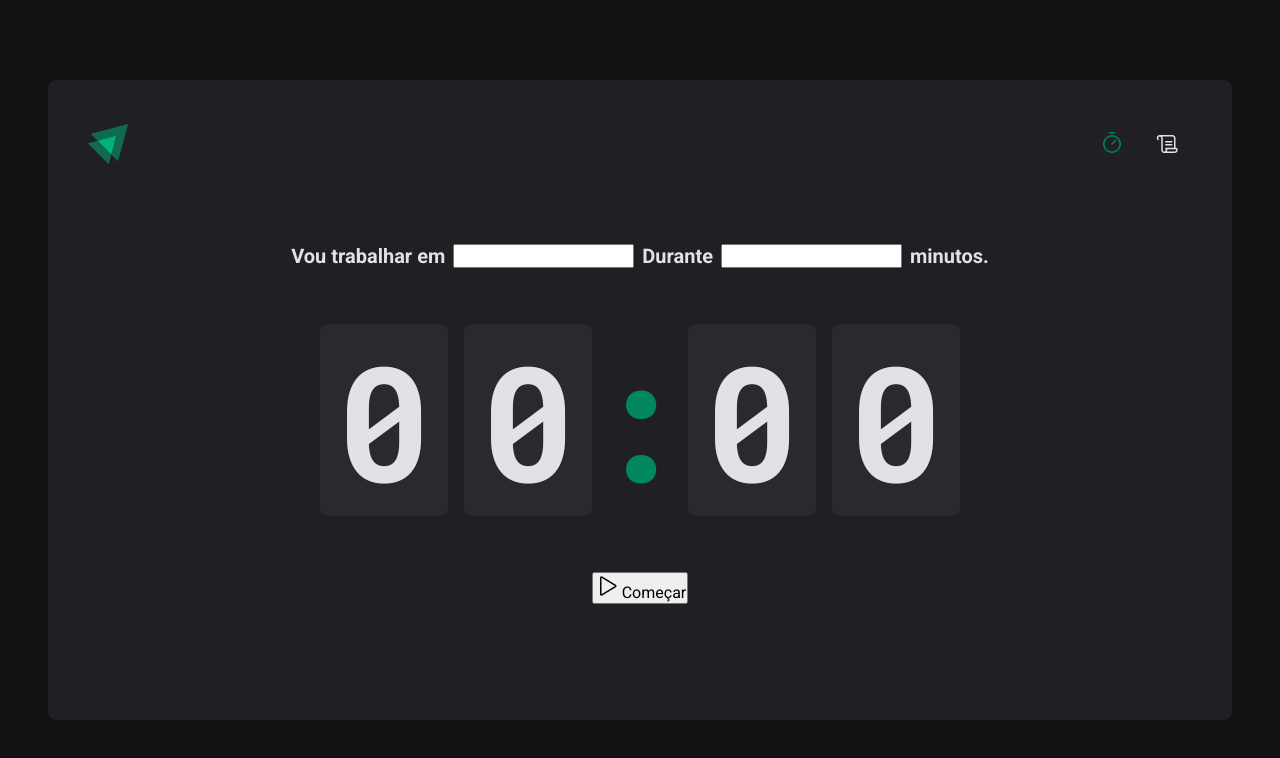
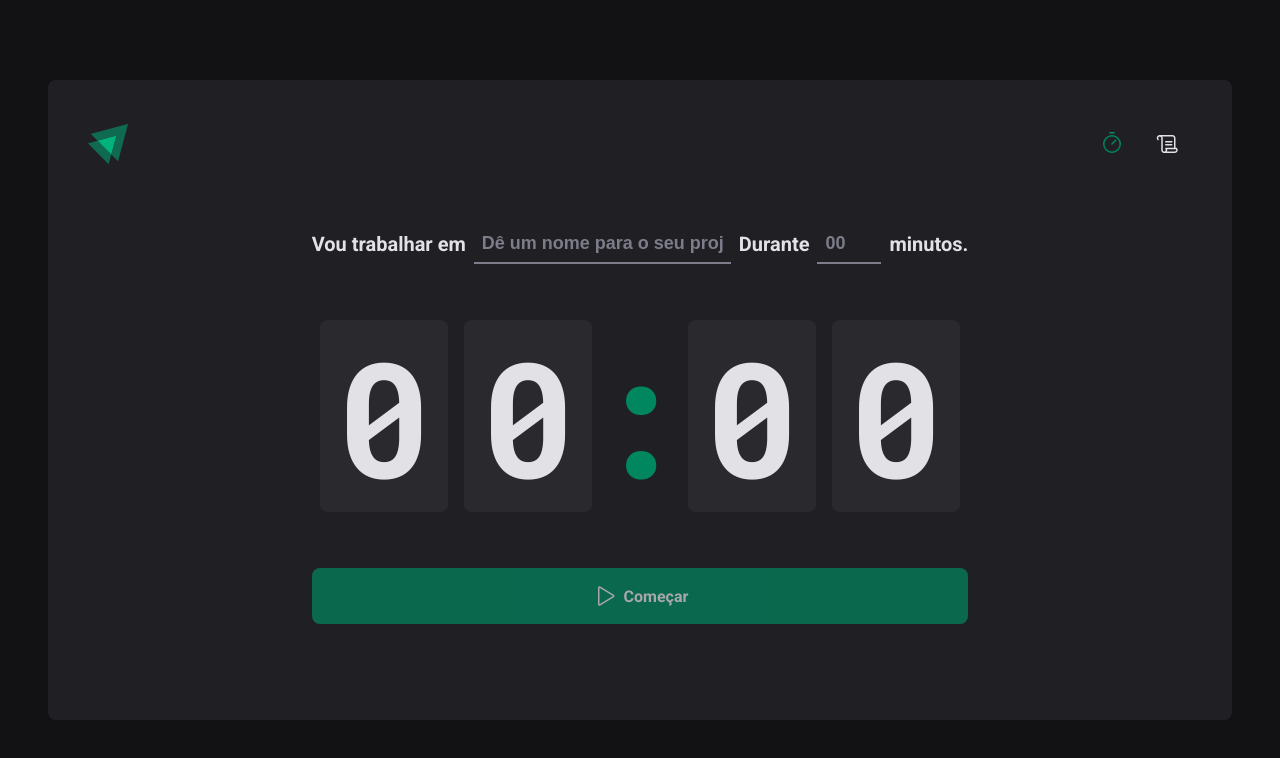
Before and after one commit to victorhugobraga/ignite-timer, a React (Vite) app: page / in a window 1280 px wide. Shown: the top 758 px of the page. Built offline with nearby package versions, Linux system fonts and the light colour scheme.

Commit message:
finalizando home

```diff
--- a/src/pages/Home/index.tsx
+++ b/src/pages/Home/index.tsx
@@ -3,7 +3,10 @@
   CountdownContainer,
   FormContainer,
   HomeContainer,
+  MinutesAmountInput,
   Separator,
+  StartCountdownButton,
+  TaskInput,
 } from './styles'
 
 export function Home() {
@@ -12,10 +15,14 @@
       <form action="">
         <FormContainer>
           <label htmlFor="task">Vou trabalhar em</label>
-          <input id="task" />
+          <TaskInput id="task" placeholder="Dê um nome para o seu projeto" />
 
           <label htmlFor="minutesAmount">Durante</label>
-          <input id="minutesAmount" type="number" />
+          <MinutesAmountInput
+            id="minutesAmount"
+            type="number"
+            placeholder="00"
+          />
 
           <span>minutos.</span>
         </FormContainer>
@@ -28,9 +35,9 @@
           <span>0</span>
         </CountdownContainer>
 
-        <button type="submit">
+        <StartCountdownButton disabled type="submit">
           <Play size={24} /> Começar
-        </button>
+        </StartCountdownButton>
       </form>
     </HomeContainer>
   )
--- a/src/pages/Home/styles.ts
+++ b/src/pages/Home/styles.ts
@@ -19,13 +19,41 @@
 export const FormContainer = styled.div`
   width: 100%;
   display: flex;
-  align-items: cent;
+  align-items: center;
   justify-content: center;
   gap: 0.5rem;
   color: ${(props) => props.theme['gray-100']};
   font-size: 1.25rem;
   font-weight: bold;
   flex-wrap: wrap;
+`
+
+const BaseInput = styled.input`
+  background: transparent;
+  height: 2.5rem;
+  border: 0;
+  border-bottom: 2px solid ${(props) => props.theme['gray-500']};
+  font-weight: bold;
+  font-size: 1.125rem;
+  padding: 0 0.5rem;
+  color: ${(props) => props.theme['gray-100']};
+
+  &:focus {
+    box-shadow: none;
+    border-color: ${(props) => props.theme['green-500']};
+  }
+
+  &::placeholder {
+    color: ${(props) => props.theme['gray-500']};
+  }
+`
+
+export const TaskInput = styled(BaseInput)`
+  flex: 1;
+`
+
+export const MinutesAmountInput = styled(BaseInput)`
+  width: 4rem;
 `
 
 export const CountdownContainer = styled.div`
@@ -53,3 +81,31 @@
   display: flex;
   justify-content: center;
 `
+
+export const StartCountdownButton = styled.button`
+  width: 100%;
+  border: 0;
+  padding: 1rem;
+  border-radius: 8px;
+
+  display: flex;
+  align-items: center;
+  justify-content: center;
+
+  gap: 0.5rem;
+  font-weight: bold;
+
+  cursor: pointer;
+
+  background: ${(props) => props.theme['green-500']};
+  color: ${(props) => props.theme['gray-100']};
+
+  &:disabled {
+    opacity: 0.7;
+    cursor: not-allowed;
+  }
+
+  &:not(:disabled):hover {
+    background: ${(props) => props.theme['green-700']};
+  }
+`
```
